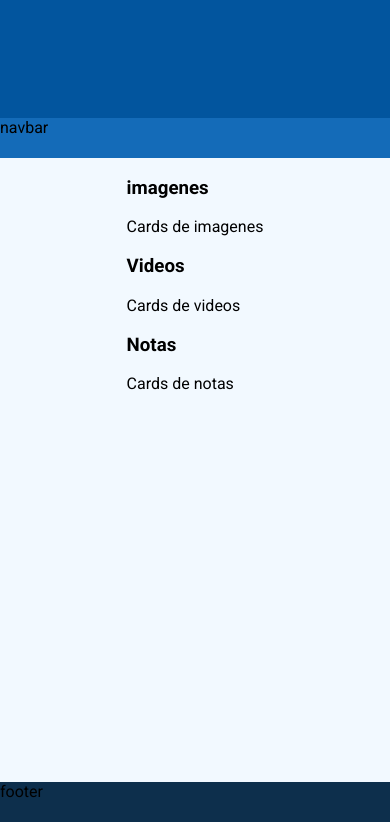
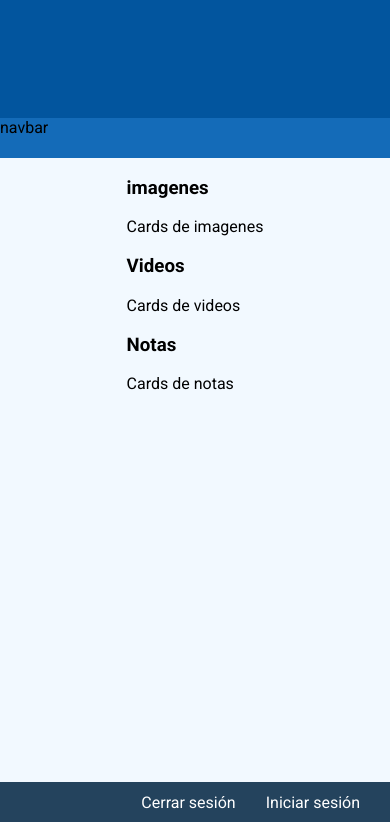
Before and after one commit to davigox/web-irpa, a plain HTML site: page public/index.html in a window 390 px wide. Shown: the part 22-844 px from the top of the page. Drawn offline with Linux system fonts and the light colour scheme.

Commit message:
Agregue estilos, media queries y position

```diff
--- a/public/css/index.css
+++ b/public/css/index.css
@@ -31,6 +31,38 @@ body{
 
 /* css footer */
 .footer{
+    position: fixed;
+    left: 0;
+    bottom: 0;
+    right: 0;
     background-color: #0D2F4C;
+    opacity: 0.9;
     height: 40px;
+    display: flex;
+    justify-content: center;
+    box-sizing: border-box;
 }
+.footer__container{
+    display: flex;
+    text-align: end;
+    justify-content: flex-end;
+    align-items: center;
+    width: 700px;
+    height: 40px;
+    /* background-color: coral; */
+}
+.footer__container--link{
+    text-decoration: none;
+    color: white;
+    font-size: 16px;
+    padding-right: 30px;
+}
+.footer__container--link:hover{
+    text-decoration: underline;
+    cursor: pointer;
+}
+@media only screen and (max-width: 600px) {
+    .footer__container{
+        width: 100%;
+    }
+}
--- a/public/index.html
+++ b/public/index.html
@@ -31,7 +31,10 @@
         </div>
     </div>
     <footer class="footer">
-        footer
+        <div class="footer__container">
+            <a class="footer__container--link" href="#">Cerrar sesión</a>
+            <a class="footer__container--link" href="#">Iniciar sesión</a>
+        </div>
     </footer>
 </body>
 </html>
```
